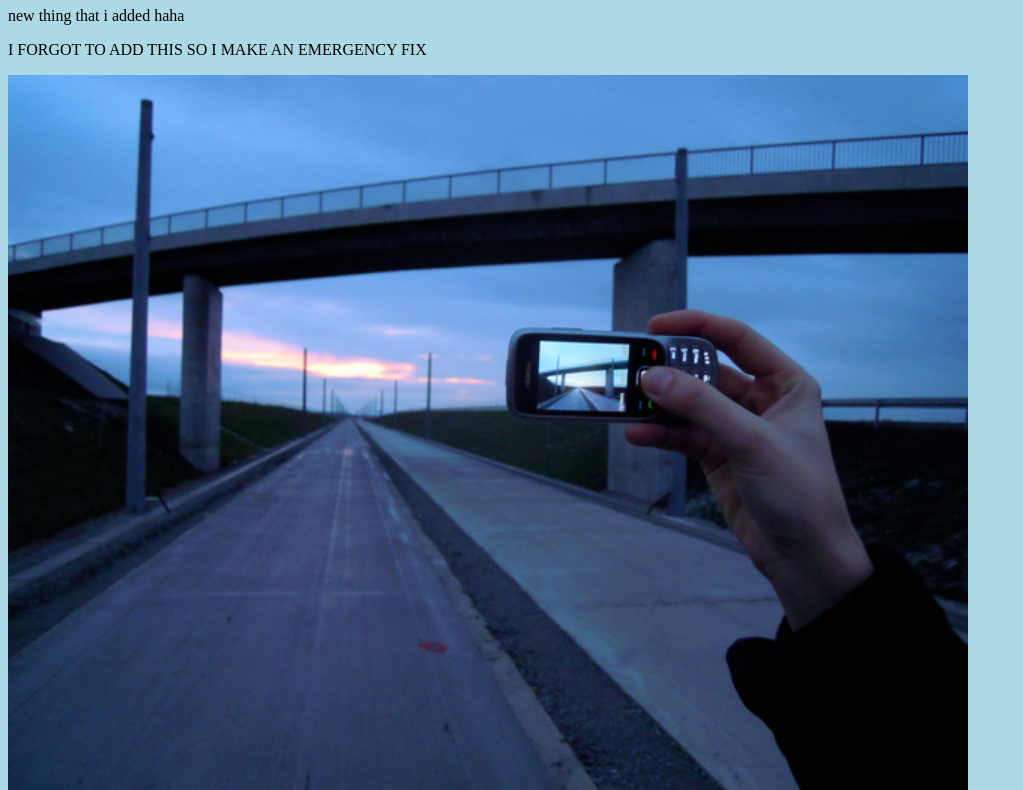
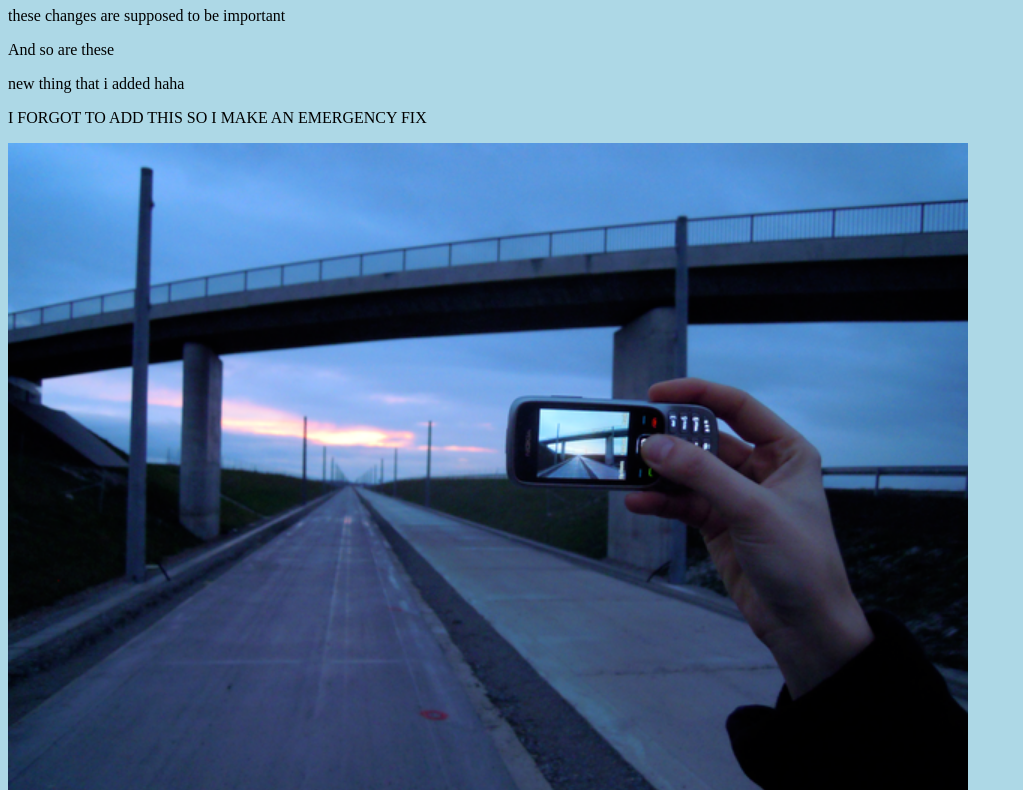
Before and after one commit to AKrylatych/Hellerlight.github.io, a plain HTML site: page index.html in a window 1280 px wide. Shown: the part 99-889 px from the top of the page, without its empty margins (0-1023 px from the left). Drawn offline with Linux system fonts and the light colour scheme.

Commit message:
Updated index with more text

```diff
--- a/index.html
+++ b/index.html
@@ -7,6 +7,14 @@
 <body>
 hello this is me
 <h1>spoopy</h1>
+
+<div>
+    <p>these changes are supposed to be important</p>
+    <div>
+        <p>And so are these</p>
+    </div>
+</div>
+
 <p>new thing that i added haha</p>
 <p>I FORGOT TO ADD THIS SO I MAKE AN EMERGENCY FIX</p>
 <div><img src="img_hello_world.png" alt="Wikipedia photo"
```
